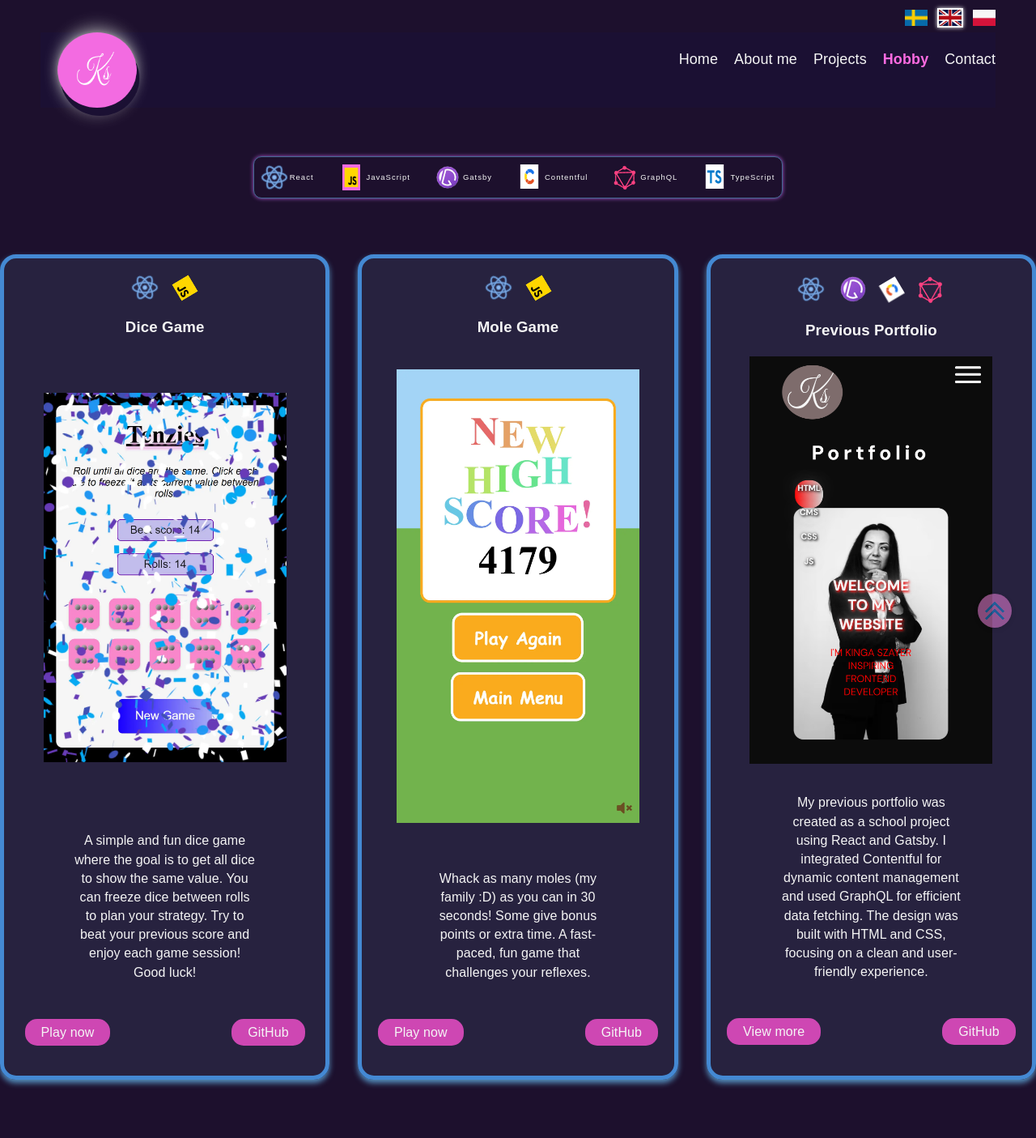
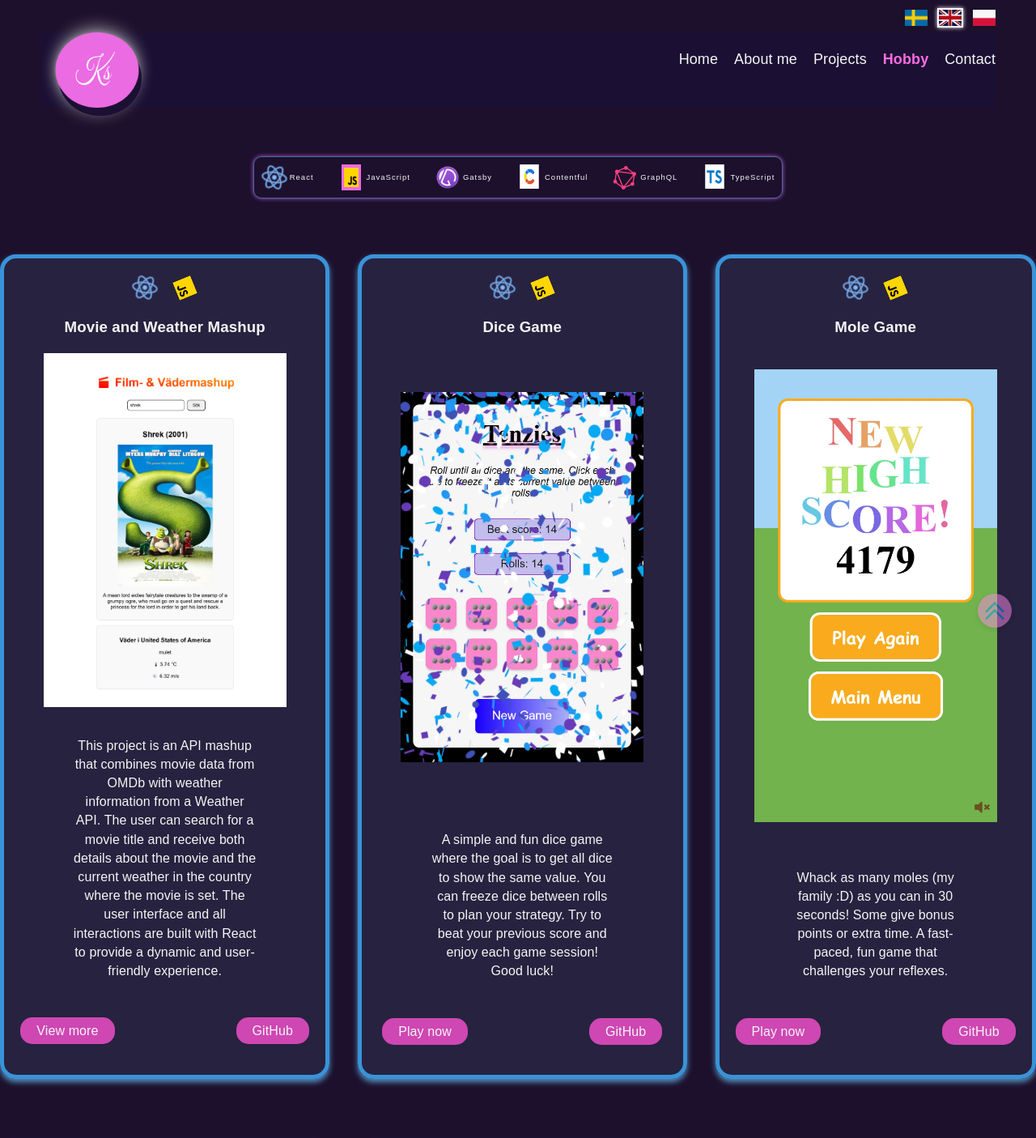
Before and after one commit to KingaSzayer-Iths/kingas-portfolio-ts, a React (Create React App) app: page /hobbys in a window 1280 px wide. Shown: the top 1405 px of the page at 81% size. Built offline with nearby package versions, Linux system fonts and the light colour scheme.

Commit message:
add new hobby project

```diff
--- a/public/locales/en/translation.json
+++ b/public/locales/en/translation.json
@@ -198,6 +198,10 @@
         "lighthouse": {
             "shortDescription": "Analysis report of my portfolio pages with high Lighthouse scores in all categories.",
             "longDescription": "I used Google Lighthouse to evaluate my portfolio. The results show excellent performance, accessibility, SEO, and coding standards."
+            },
+        "filmmashup": {
+            "shortDescription": "This project is a React-based API mashup where users can search for movies and receive both movie information from OMDb and current weather data from a Weather API based on the film’s setting.",
+            "longDescription": "This project is an API mashup that combines movie data from OMDb with weather information from a Weather API. The user can search for a movie title and receive both details about the movie and the current weather in the country where the movie is set. The user interface and all interactions are built with React to provide a dynamic and user-friendly experience."
             }
     },
 
@@ -217,6 +221,10 @@
         "lighthouse": {
             "title": "Lighthouse Report of My Portfolio",
             "description": "Analysis of my portfolio pages with high Lighthouse scores across all categories."
+        },
+        "filmmashup": {
+            "title": "Movie and Weather Mashup",
+            "description": "This project is a React-based API mashup where users can search for movies and receive both movie information from OMDb and current weather data from a Weather API based on the film’s setting."
         }
     },
 
--- a/public/locales/sv/translation.json
+++ b/public/locales/sv/translation.json
@@ -197,6 +197,10 @@
         "lighthouse": {
             "shortDescription": "Analys rapport av mina portfoliosidor med höga Lighthouse-resultat i alla kategorier.",
             "longDescription": "Jag använde Google Lighthouse för att utvärdera min portfolio. Resultaten visar mycket god prestanda, tillgänglighet, SEO och kodstandard."
+            },
+        "filmmashup": {
+            "shortDescription": "Detta projekt är en React-baserad API-mashup där användaren kan söka efter filmer och få både filminformation från OMDb och aktuellt väder från ett Weather API baserat på var filmen utspelar sig.",
+            "longDescription": "Detta projekt är en API-mashup som kombinerar filmdata från OMDb med väderinformation från ett Weather API. Användaren kan söka på en filmtitel och får då både information om filmen samt aktuellt väder i landet där filmen utspelar sig. Användargränssnittet och all interaktion är byggd med React för en dynamisk och användarvänlig upplevelse."
             }
     },
 
@@ -217,6 +221,10 @@
         "lighthouse": {
             "title": "Lighthouse-rapport av min portfolio",
             "description": "Analys av mina portfoliosidor med höga resultat i alla Lighthouse-kategorier."
+        },
+        "filmmashup": {
+            "title": "Film- och väder mashup",
+            "description": "Detta projekt är en React-baserad API-mashup där användaren kan söka efter filmer och få både filminformation från OMDb och aktuellt väder från ett Weather API baserat på var filmen utspelar sig."
         }
     },
 
--- a/src/hobbys.tsx
+++ b/src/hobbys.tsx
@@ -23,6 +23,9 @@ import projects from './data/projects.json'
 import hobby from './data/hobbys.json'
 import { logDOM } from '@testing-library/react'
 import Hobby from './hobby'
+
+import hel_film_vadermashup from './images/hel_film_vadermashup.png'
+import film_vadermashup from './images/film_vadermashup.png'
 
 
 
@@ -100,7 +103,45 @@ import Hobby from './hobby'
 
 
 
-  <section className="hobby-list hobby-groups snake-border">
+   <section className="hobby-list hobby-groups snake-border">
+
+
+
+
+{/* Filmmashup */}
+{/* const filmmashup: HobbyType = {
+      name: "Filmmashup",
+      shortDescription: t('hobbies.filmmashup.shortDescription'),
+      longDescription: t('hobbies.filmmashup.longDescription'),
+      images: [
+        hel_film_vadermashup,
+        film_vadermashup
+    ],
+      mainImage: hobbysPagePrestanda,
+      github: "https://github.com/KingaSzayer-Iths/portfolio"
+  }
+
+
+  <section className="hobby-list hobby-groups snake-border"> */}
+
+
+<article className="hobby animated-border proj">
+        <div className="icon-container">
+          <img src={react} alt="React icon" className="rotating-image"/>
+          <img width="31px" src={javascript} alt="JavaScript icon" className="rotating-icon"/>
+        </div>
+        <h1>{t('hobbys.filmmashup.title')}</h1>
+          <img src="../images/hel_film_vadermashup.png" alt="Film mashup" className="projects-main-image" />
+          <p>{t('hobbies.filmmashup.longDescription')}</p>
+          {/* <p>{t('hobbies.filmmashup.shortDescription')}</p> */}
+        <div className="project-links">
+          <a href="https://main--filmmashup.netlify.app">{t('projects.links.viewMore')}</a>
+          <a href="https://github.com/KingaSzayer-Iths/filmmashup">GitHub</a>
+        </div>
+    </article>
+
+
+
 
     {/* Dice Game */}
     <article className="hobby animated-border proj">
```
Also changed, not shown: public/locales/pl/translation.json (+9 -1 lines), public/images/hel_film_vadermashup.png (added), src/images/film_vadermashup.png (added).
